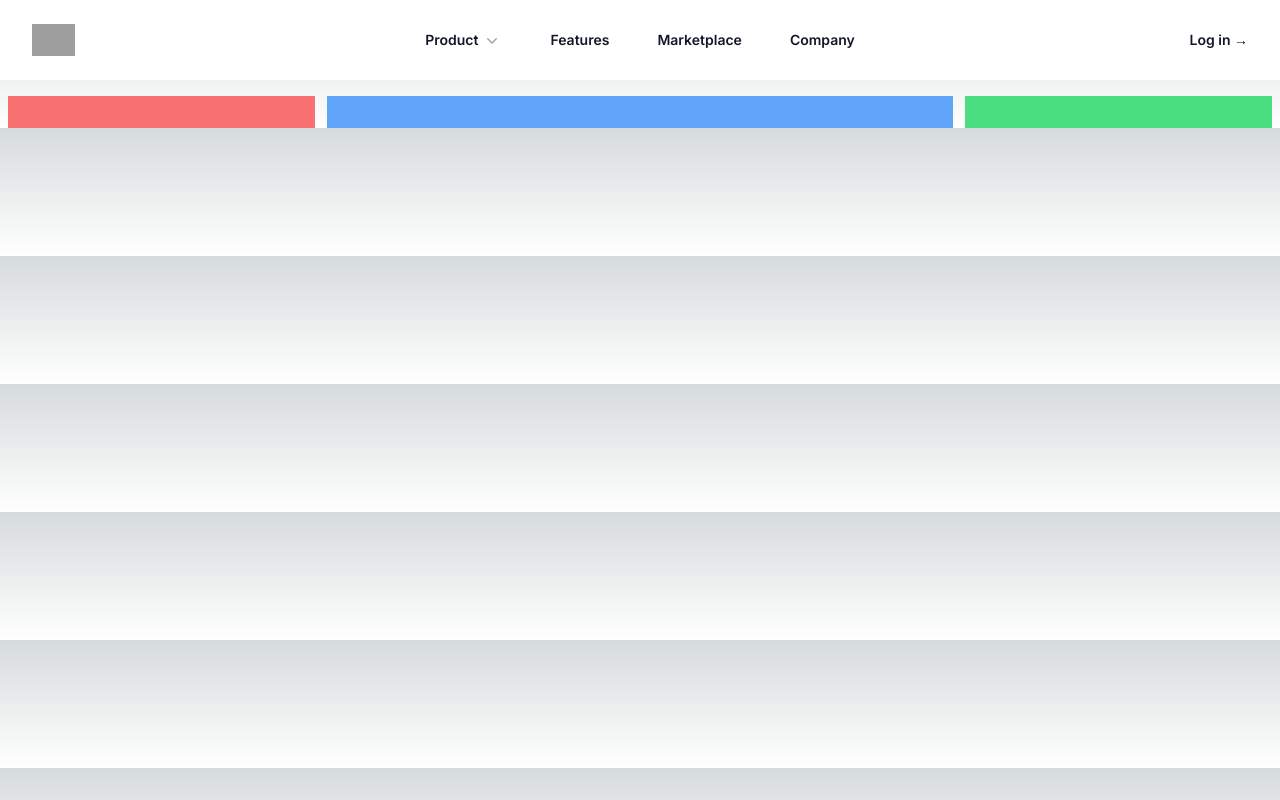
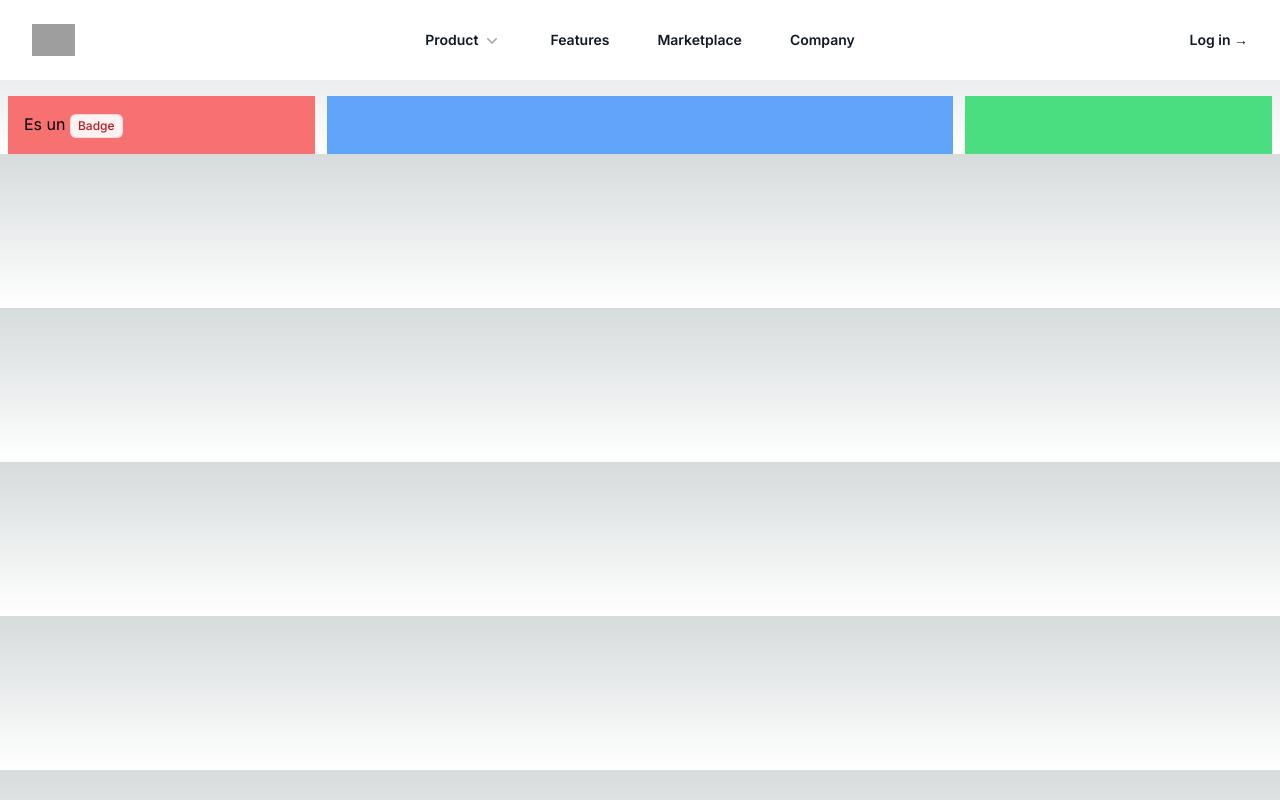
Before and after one commit to Maxi-rpc/my-tailwind-components, a Next.js app: page / in a window 1280 px wide. Built offline with nearby package versions, Linux system fonts and the light colour scheme; grey boxes are pictures that could not be loaded.

Commit message:
add badge component

```diff
--- a/src/app/page.tsx
+++ b/src/app/page.tsx
@@ -8,6 +8,7 @@ import {
 	CardFooterComponent,
 	ButtonComponent,
 	FormExampleComponent,
+	BadgeComponent,
 } from "@/components";
 
 export default function Home() {
@@ -16,7 +17,11 @@ export default function Home() {
 			<NavBarComponent></NavBarComponent>
 			<SpaceComponent />
 			<GridComponent container>
-				<GridComponent item customClass="bg-red-400 col-span-3"></GridComponent>
+				<GridComponent item customClass="bg-red-400 col-span-3">
+					<h1>
+						Es un <BadgeComponent>Badge</BadgeComponent>
+					</h1>
+				</GridComponent>
 				<GridComponent
 					item
 					customClass="bg-blue-400 col-span-6"
--- a/src/components/index.js
+++ b/src/components/index.js
@@ -7,3 +7,4 @@ export {
 } from "./cards";
 export { ButtonComponent } from "./buttons";
 export { FormExampleComponent } from "./forms";
+export { BadgeComponent } from "./ui";
--- /dev/null
+++ b/src/components/ui/badges/BadgeComponent.tsx
@@ -0,0 +1,13 @@
+interface BadgeProps extends React.HtmlHTMLAttributes<HTMLSpanElement> {
+	children?: React.ReactNode;
+}
+
+export const BadgeComponent = ({ children }: BadgeProps) => {
+	return (
+		<>
+			<span className="inline-flex items-center rounded-md bg-red-50 px-2 py-1 text-xs font-medium text-red-700 ring-1 ring-inset ring-red-600/10">
+				{children}
+			</span>
+		</>
+	);
+};
--- /dev/null
+++ b/src/components/ui/badges/index.js
@@ -0,0 +1 @@
+export { BadgeComponent } from './BadgeComponent'
--- /dev/null
+++ b/src/components/ui/index.js
@@ -0,0 +1 @@
+export { BadgeComponent } from "./badges";
```
